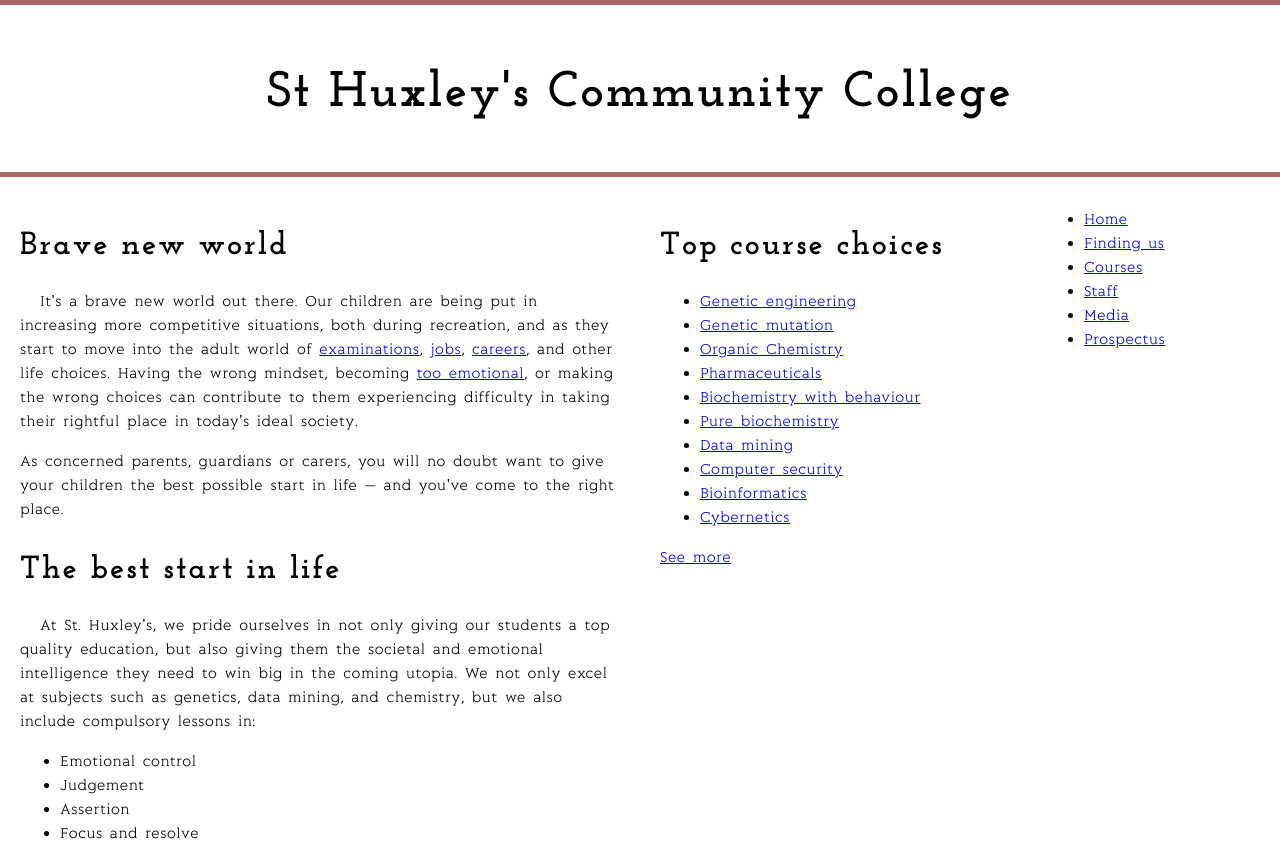
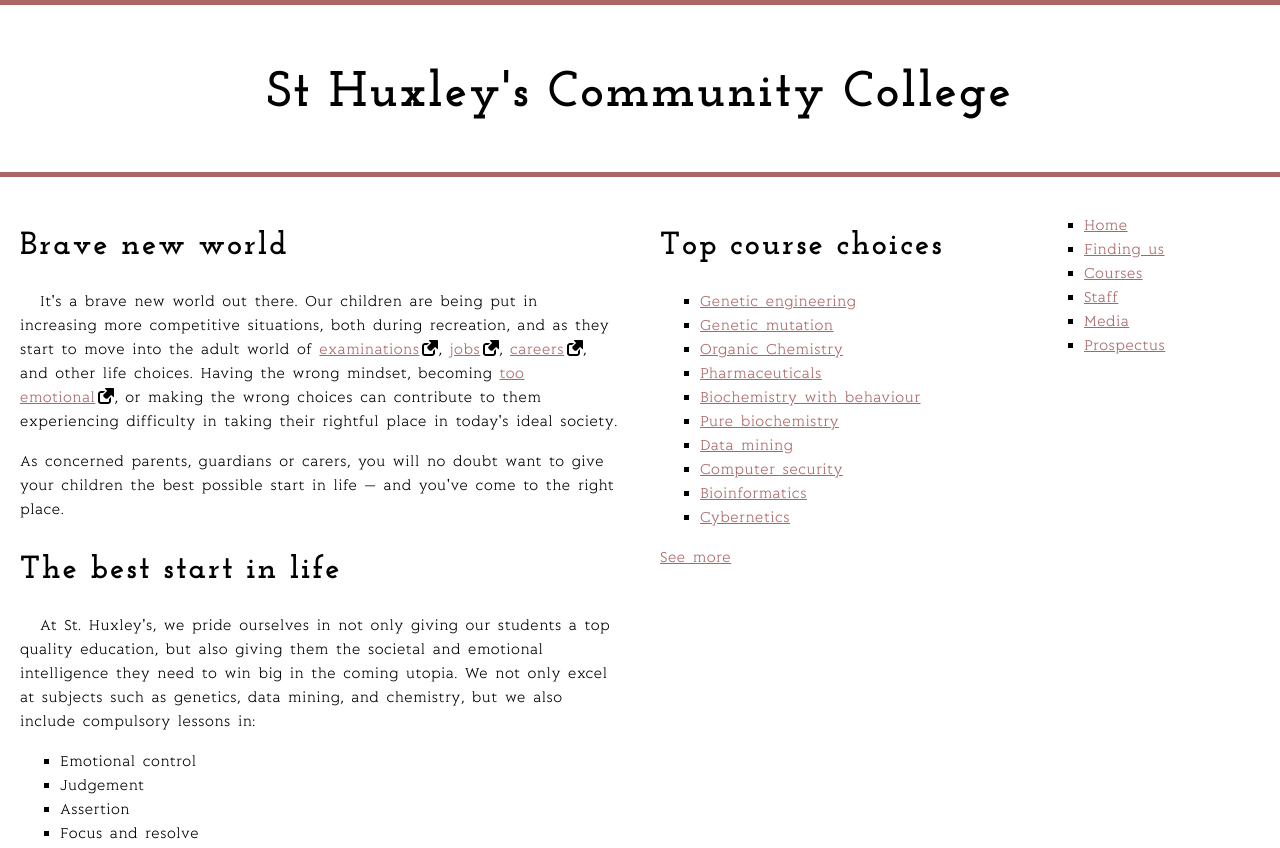
Before and after one commit to Uday101000562/uday.github.io, a plain HTML site: page Assignment 3/Part 3/index.html in a window 1280 px wide. Shown: the top 848 px of the page. Drawn offline with Linux system fonts and the light colour scheme.

Commit message:
add style to ul, ol

```diff
--- a/Assignment 3/Part 3/style.css
+++ b/Assignment 3/Part 3/style.css
@@ -102,3 +102,40 @@ p, li {
   letter-spacing: 0.5px;
   word-spacing: 3px;
 }
+a {
+  outline: none;
+}
+
+a[href*="http"] {
+  padding-right: 19px;
+  background: url(external-link-52.png) no-repeat 100% 0;
+  background-size: 16px 16px;
+}
+
+a:link, a:visited {
+  color: #a66;
+}
+
+a:focus, a:hover {
+  text-decoration: none;
+}
+
+a:active {
+  color: transparent;
+  text-shadow: 0px 0px 1px #f00,
+               0px 0px 2px #f00,
+               0px 0px 3px black,
+               0px 0px 4px black;
+}
+
+ul, ol {
+  margin: 1.6rem 0;
+}
+
+ul {
+  list-style-type: square;
+}
+
+ol {
+  list-style-type: lower-latin;
+}
```
